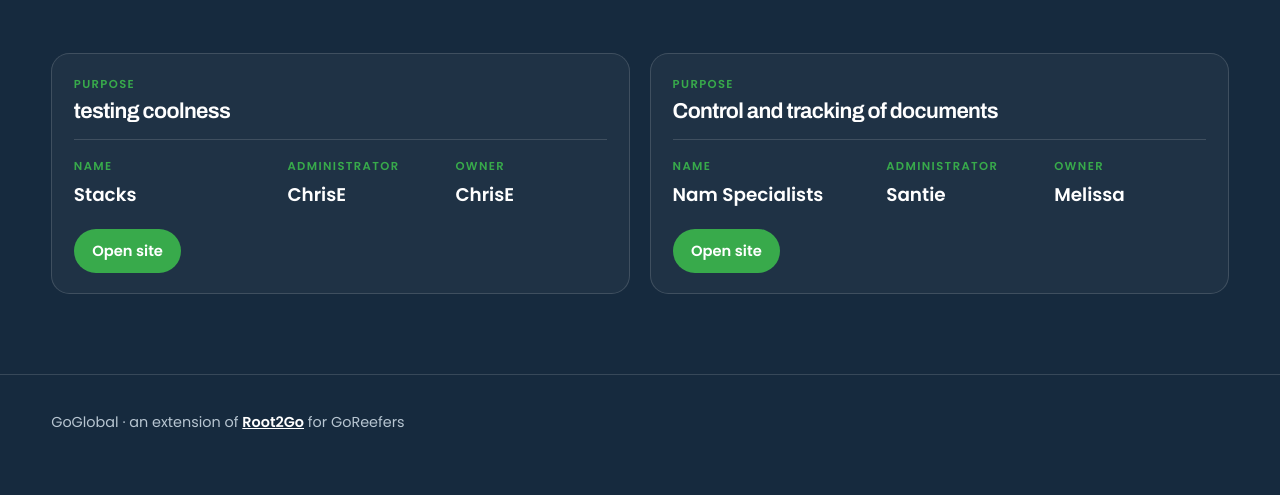
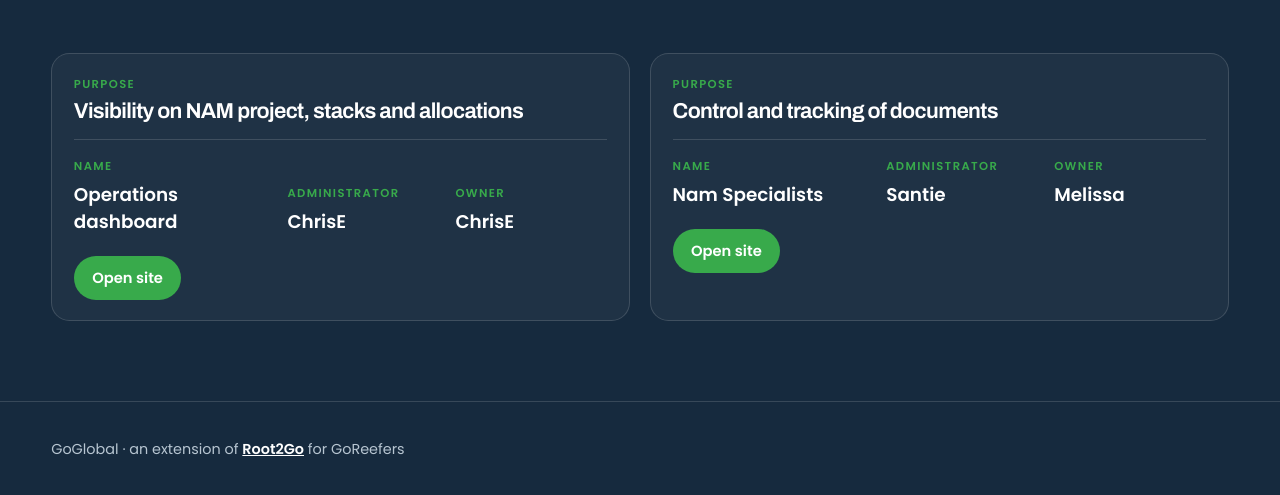
Before and after one commit to ZanieJ/GoNamibia2027, a plain HTML site: page index.html in a window 1280 px wide. Shown: the part 295-790 px from the top of the page. Drawn offline with Linux system fonts and the light colour scheme.

Commit message:
Rename Stacks to Operations dashboard and update its purpose.

```diff
--- a/index.html
+++ b/index.html
@@ -31,12 +31,12 @@
       <article class="site-card">
         <div class="moved-purpose">
           <p class="meta__label">Purpose</p>
-          <p class="meta__value">testing coolness</p>
+          <p class="meta__value">Visibility on NAM project, stacks and allocations</p>
         </div>
         <div class="meta">
           <div>
             <p class="meta__label">Name</p>
-            <p class="meta__value">Stacks</p>
+            <p class="meta__value">Operations dashboard</p>
           </div>
           <div>
             <p class="meta__label">Administrator</p>
```
